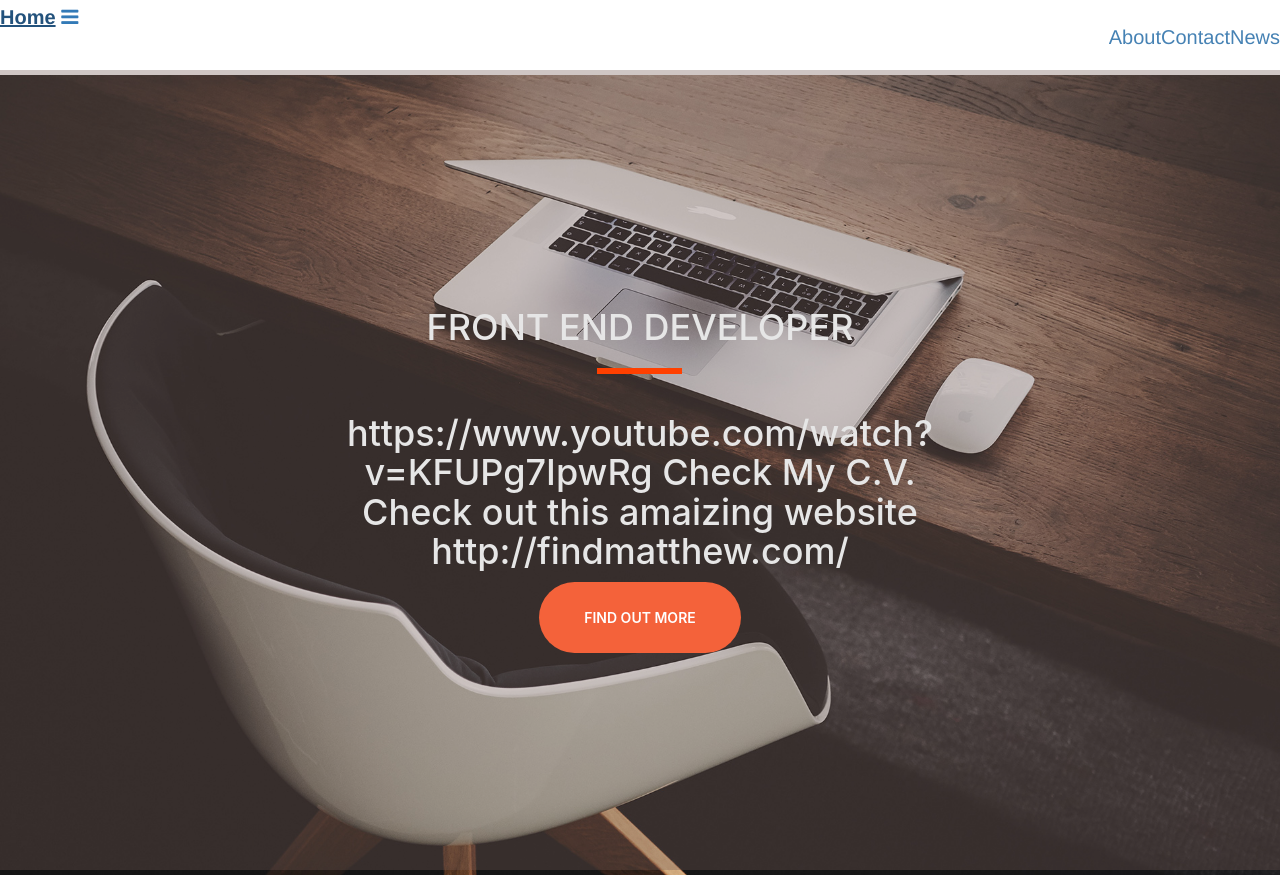
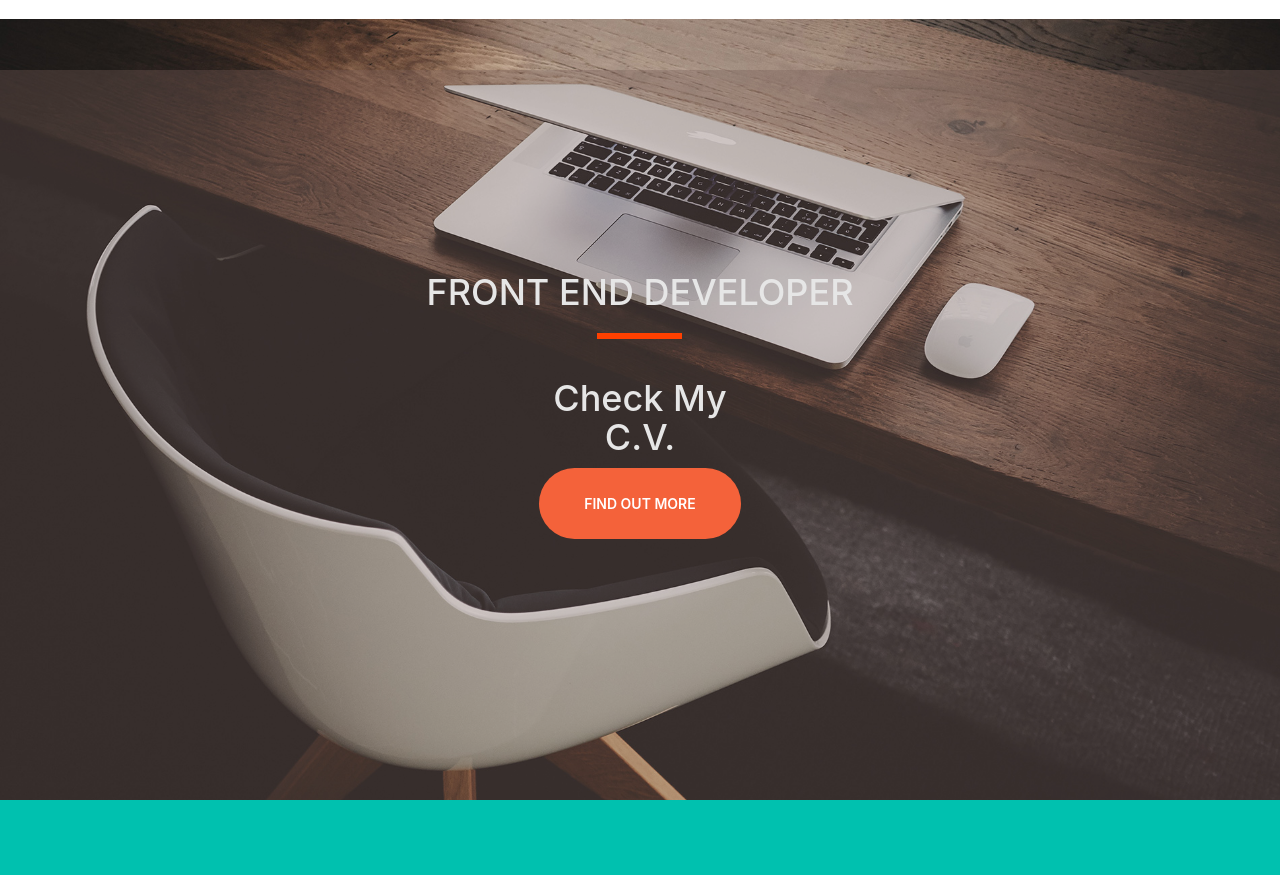
Before and after one commit to Octavian95/webpage, a website: page index.html in a window 1280 px wide. Shown: the top 875 px of the page. Drawn offline with nearby package versions, Linux system fonts and the light colour scheme.

Commit message:
TopNav Scroll down implementation

```diff
--- a/index.html
+++ b/index.html
@@ -12,7 +12,7 @@
 
    <body>
       <header>
-         <nav class="nav-bar1" role='navigation'>
+         <nav class="nav-bar1" role='navigation' id="dropdown">
             <div class="topnav" id="myTopnav">
                <a href="#home" class="active">Home</a>
                <a href="#news" class=" topnav-news ">News</a>
@@ -41,8 +41,8 @@
             </div>
             <div class="mid-page">
                   <div class="mid-text1">
-                     <h1 class="h1-class" href="http://findmatthew.com/" >https://www.youtube.com/watch?v=KFUPg7IpwRg
-                           Check My C.V. Check out this amaizing website  http://findmatthew.com/
+                     <h1 class="h1-class" href="http://findmatthew.com/" >
+                           Check My C.V.
                         </h1>
                      <a class="btn-1" href="http://findmatthew.com/" >Find Out More</a>
                   </div>
@@ -62,7 +62,7 @@
                            Start Bootstrap has everything you need to get your new website up and running in no time! Choose one of our open source, free to download, and easy to use themes! No strings attached!
                      </p>
                      <center>
-                     <a class="secbtn-2" href="https://blackrockdigital.github.io/startbootstrap-creative/"> Get started!</a>
+                     <a class="secbtn-2" href="https://www.youtube.com/watch?v=KFUPg7IpwRg"> Get started!</a>
                   </center>
                   </div>
                </div>
@@ -133,18 +133,33 @@
            }
          }
          </script>
-         <script>
+
+         <!--<script>
          window.onscroll = function() {myFunction()};
 
-function myFunction() {
-  if (document.body.scrollTop > 50 || document.documentElement.scrollTop > 50) {
+         function myFunction() {
+  if (document.body.scrollTop > 80 || document.documentElement.scrollTop > 50) {
     document.getElementById("myTopnav").className = "topnav";
   } else {
     document.getElementById("myTopnav").className = "";
   }
 }
 
-         </script>
+         </script>-->
+         <script>
+            // When the user scrolls down 20px from the top of the document, slide down the navbar
+            window.onscroll = function() {scrollFunction()};
 
+            function scrollFunction() {
+              if (document.body.scrollTop > 0 || document.documentElement.scrollTop > 0) {
+                document.getElementById("myTopnav").style.top = "0";
+              } else {
+                document.getElementById("myTopnav").style.top = "-50px";
+              }
+            }
+            </script>
+
+            </body>
+            </html>
    </body>
 </html>
--- a/style.css
+++ b/style.css
@@ -156,6 +156,9 @@ html, body {
 
      }
    }
+
+
+
 
 /*stuck*/
 
```
